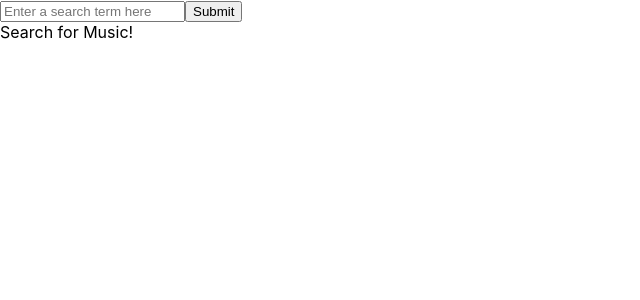
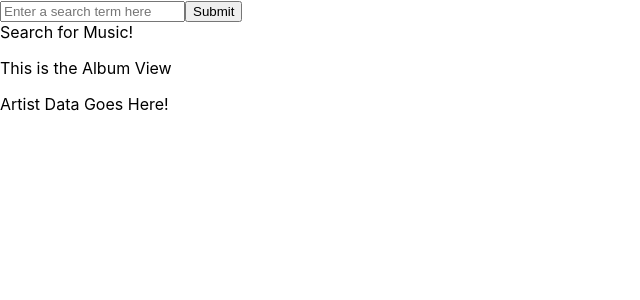
Before and after one commit to AlexAguirre70/react-music-library, a React (Create React App) app: page / in a window 1280 px wide. Shown: the top 300 px of the page, without its empty margins (0-640 px from the left). Built offline with nearby package versions, Linux system fonts and the light colour scheme.

Commit message:
Added the Router and artist view components and rendered

```diff
--- a/package.json
+++ b/package.json
@@ -8,6 +8,7 @@
     "@testing-library/user-event": "^13.5.0",
     "react": "^18.2.0",
     "react-dom": "^18.2.0",
+    "react-router-dom": "^6.4.0",
     "react-scripts": "5.0.1",
     "web-vitals": "^2.1.4"
   },
--- a/src/App.js
+++ b/src/App.js
@@ -1,6 +1,9 @@
 import { useEffect, useState,useRef} from 'react'
+import{BrowserRouter as Router, Routes, Route} from 'react-router-dom'
 import Gallery from './components/Gallery'
 import SearchBar from './components/SearchBar'
+import AlbumView from './components/AlbumView'
+import ArtistView from './components/ArtistView'
 import { DataContext } from './context/DataContext'
 import { SearchContext } from './context/SearchContext'
 
@@ -45,6 +48,8 @@ const App = () => {
           <DataContext.Provider value={data}>
           <Gallery />
           </DataContext.Provider>
+          <AlbumView />
+          <ArtistView />
       </div>
   )
 }
--- /dev/null
+++ b/src/components/AlbumView.js
@@ -0,0 +1,11 @@
+import {useState,useEffect} from 'react'
+
+function AlbumView(){
+    const[albumData,setAlbumData] = useState([])
+    return (
+        <div>
+            <p>This is the Album View</p>
+        </div>
+    )
+}
+export default AlbumView
--- /dev/null
+++ b/src/components/ArtistView.js
@@ -0,0 +1,11 @@
+import {useState, useEffect} from 'react'
+
+function ArtistView(){
+    const [artistDate,setArtistData] =useState([])
+    return (
+        <div>
+            <p>Artist Data Goes Here!</p>
+        </div>
+    )
+}
+export default ArtistView
```
Also changed, not shown: 1 other file (tests, documents, lock files or other folders).
